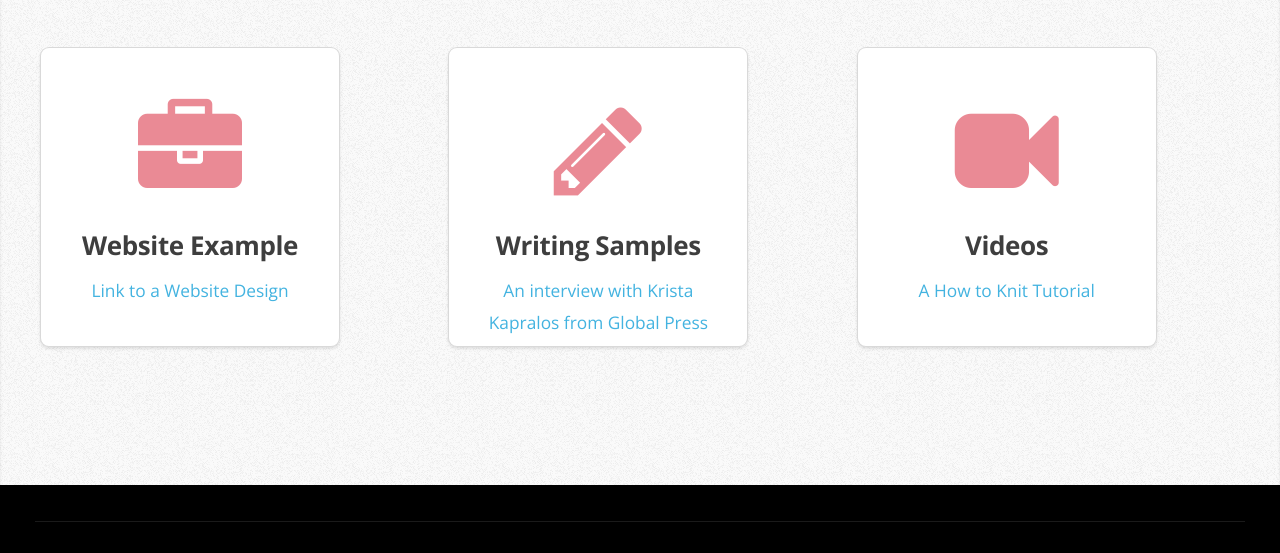
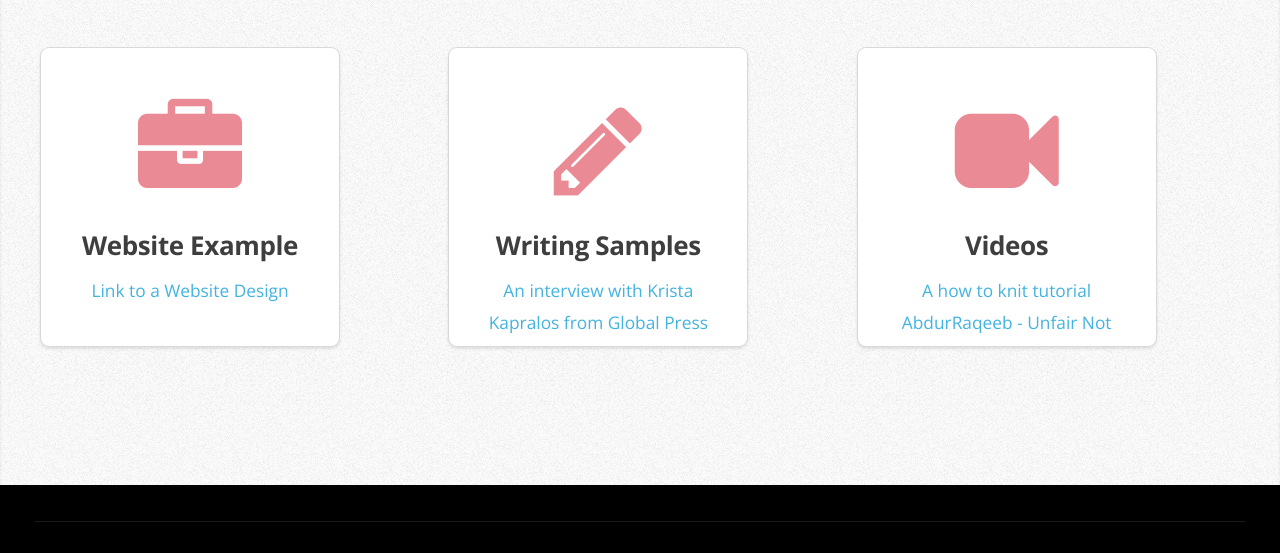
Before and after one commit to amtab/portfolio, a plain HTML site: page Work.html in a window 1280 px wide. Shown: the part 234-787 px from the top of the page. Drawn offline with nearby package versions, Linux system fonts and the light colour scheme; a web font is replaced by a local one.

Commit message:
video changes

```diff
--- a/Work.html
+++ b/Work.html
@@ -56,7 +56,10 @@
                 <span class="icon featured fa fa-video-camera"></span>
                 <h3>Videos</h3>
                 <ul>
-                  <li><a href="https://www.youtube.com/watch?v=Pbicq_hZ9x8"> A How to Knit Tutorial</a></li>
+									<li><a href="https://www.youtube.com/watch?v=Pbicq_hZ9x8"> A how to knit tutorial</a></li>
+									<li><a href="https://www.youtube.com/watch?v=p4HMb4zL3rU"> AbdurRaqeeb - Unfair Not Lovely: A Study of Blackness
+</a></li>
+
                 </ul>
               </section>
             </div>
```
Also changed, not shown: index.html (+3 -0 lines).
